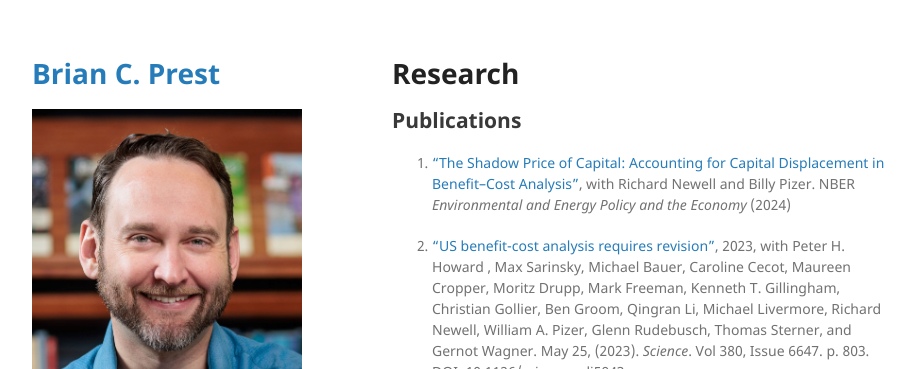
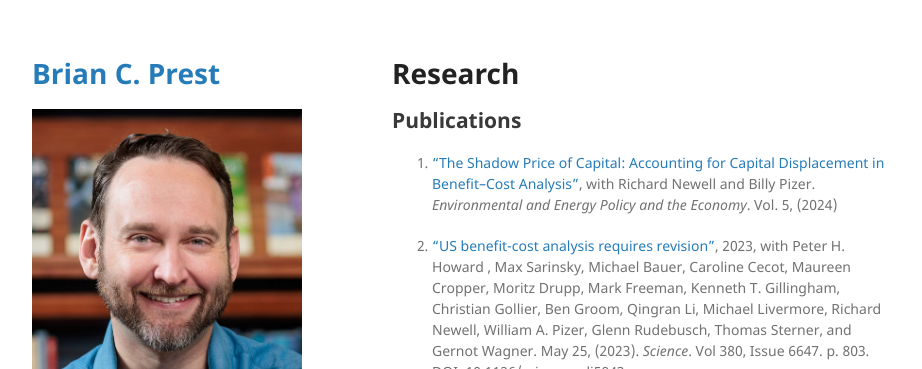
Before and after one commit to bprest/bprest.github.io, a Jekyll site: the page built from research.md, in a window 1280 px wide and 900 px high. Shown: the top 369 px of the window, without its empty margins (178-1100 px from the left). Built offline with Jekyll 4.4.1, drawn with Linux system fonts in a browser that asks for light colours; our own code applies the rules of GitHub Pages for plain Markdown files.

Commit message:
update citation

```diff
--- a/research.md
+++ b/research.md
@@ -6,7 +6,7 @@ layout: default
 
 ## Publications
 
-1. ["The Shadow Price of Capital: Accounting for Capital Displacement in Benefit–Cost Analysis"](https://www.nber.org/books-and-chapters/environmental-and-energy-policy-and-economy-volume-5/shadow-price-capital-accounting-capital-displacement-benefit-cost-analysis), with Richard Newell and Billy Pizer. NBER _Environmental and Energy Policy and the Economy_ (2024)
+1. ["The Shadow Price of Capital: Accounting for Capital Displacement in Benefit–Cost Analysis"](https://www.journals.uchicago.edu/doi/abs/10.1086/727878), with Richard Newell and Billy Pizer. _Environmental and Energy Policy and the Economy_. Vol. 5, (2024)
 
 1. ["US benefit-cost analysis requires revision"](https://www.science.org/doi/10.1126/science.adi5943), 2023, with Peter H. Howard , Max Sarinsky, Michael Bauer, Caroline Cecot, Maureen Cropper, Moritz Drupp, Mark Freeman, Kenneth T. Gillingham, Christian Gollier, Ben Groom, Qingran Li, Michael Livermore, Richard Newell, William A. Pizer, Glenn Rudebusch, Thomas Sterner, and Gernot Wagner. May 25, (2023). _Science_. Vol 380, Issue 6647. p. 803.
 DOI: 10.1126/science.adi5943
```
